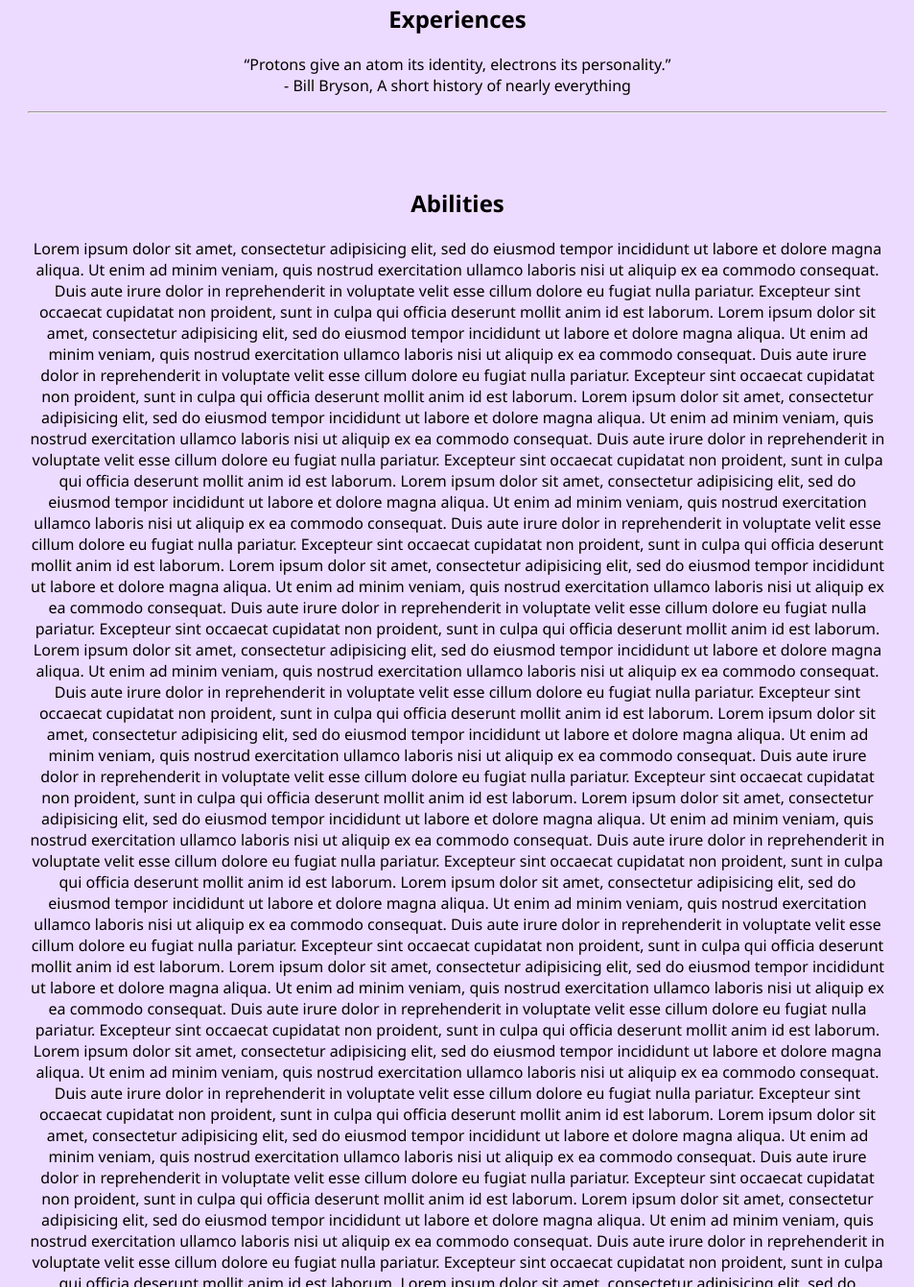
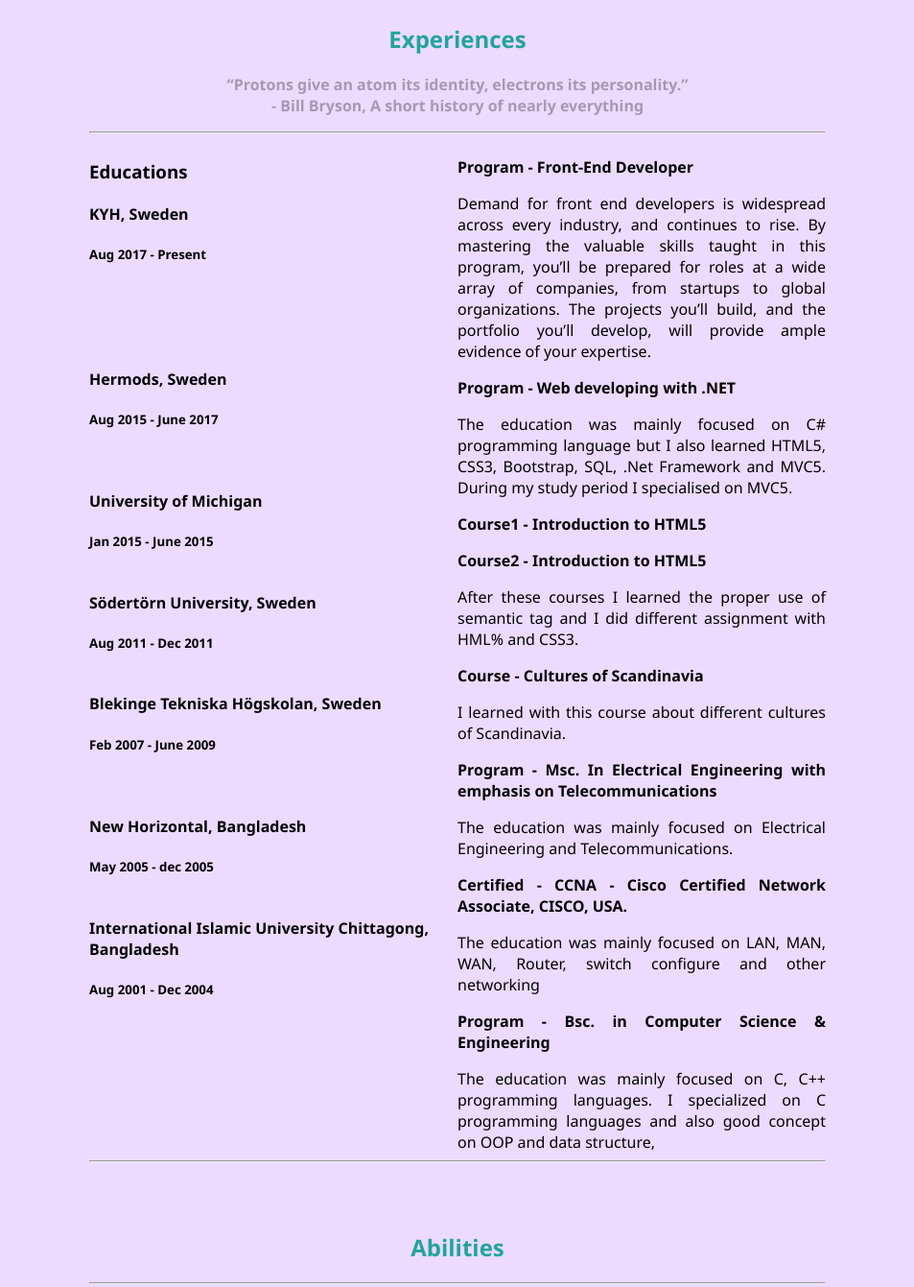
Before and after one commit to masudulhas/semantic-individual-project, a plain HTML site: page index.html in a window 1280 px wide. Shown: the part 1164-2505 px from the top of the page at 96% size, without its empty margins (163-1116 px from the left). Drawn offline with nearby package versions, Linux system fonts and the light colour scheme.

Commit message:
experiences fix

```diff
--- a/css/style.css
+++ b/css/style.css
@@ -3,6 +3,7 @@ body {
     padding: 0;
     background-color: #ecdbff;
     font-family: "Segoe UI";
+    overflow-x: hidden;
 }
 
 nav {
@@ -32,6 +33,9 @@ ul li a {
     text-decoration: none;
 }
 
+.nav .fa{
+  padding-right: 5px;
+}
 .toggle {
     width: 100vw;
     padding: 10px 20px;
@@ -49,7 +53,7 @@ img{
   margin-top: 60px;
 }
 .container{
-  width: 70vw;
+  width: 60vw;
   margin: 0px auto;
   /* position: relative; */
   text-align: center;
@@ -62,14 +66,24 @@ img{
     left: 50%;
     transform: translate(-50%, -50%);
 }
-
+.intro h2{
+  color: #22A39F;
+}
+.lead{
+  opacity: 0.3;
+}
 .left{
   width: 50%;
+  text-align: justify;
   float: left;
+}
+#center{
+  text-align: center;
 }
 .right{
   width: 50%;
   float: right;
+  text-align: justify;
 }
 section#experiences {
       display: inline-block;
--- a/index.html
+++ b/index.html
@@ -8,6 +8,7 @@
     <link href="https://maxcdn.bootstrapcdn.com/font-awesome/4.7.0/css/font-awesome.min.css" rel="stylesheet">
     <title>Masudul Hasan - Front End Developer - Interactive Resume</title>
     <link href="css/style.css" rel="stylesheet" />
+    <link rel="icon" type="image/png" href="images/m.png">
   </head>
 
   <body id="home">
@@ -16,17 +17,17 @@
       <a href="javascript:void(0);"><i class="fa fa-bars menu" aria-hidden="true"></i></a>
       </div>
       <ul class="nav">
-        <li><a href="#home">Home</a></li>
-        <li><a href="#profile">Profile</a></li>
-        <li><a href="#experiences">Experiences</a></li>
-        <li><a href="#abilities">Abilities</a></li>
-        <li><a href="#projects">Projects</a></li>
-        <li><a href="#contact">Contact</a></li>
+        <li><a href="#home"><i class="fa fa-home" aria-hidden="true"></i>Home</a></li>
+        <li><a href="#profile"><i class="fa fa-user" aria-hidden="true"></i>Profile</a></li>
+        <li><a href="#experiences"><i class="fa fa-battery-three-quarters" aria-hidden="true"></i>Experiences</a></li>
+        <li><a href="#abilities"><i class="fa fa-star" aria-hidden="true"></i><i class="fa fa-star-half-o" aria-hidden="true">Abilities</i></a></li>
+        <li><a href="#projects"><i class="fa fa-laptop" aria-hidden="true"></i>Projects</a></li>
+        <li><a href="#contact"><i class="fa fa-address-card" aria-hidden="true"></i>Contact</a></li>
       </ul>
     </nav>
+
     <img src="images/myPicture.jpg" alt="image"/>
     <main class="container">
-
       <article class="centered">
         <h1>Masudul Hasan</h1>
   		  <p class="">Interactive resume</p>
@@ -36,15 +37,14 @@
       <section id="profile" class="intro">
         <br><br>
         <h2 class="tagline">Profile</h2>
-      <p class="lead">I'm a creative front-end developer</p>
+        <p class="lead"><strong>I'm a creative front-end developer</strong></p>
         <hr>
         <aside class="left">
           <h3>About me</h3>
           <p>I am an allround web developer. I am a junior programmer with good knowledge of front-end techniques. I love structure and order and I also stand for quality. I love spending time on fixing little details and optimizing web apps. Also I like working in a team, you'll learn faster and much more. As the saying goes: 'two heads are better than one'.		</p>
-
         </aside>
 
-      <aside class="right">
+        <aside class="right" id="center">
           <h3>Details</h3>
     			<p>
     			<strong>Name:</strong><br />
@@ -54,50 +54,136 @@
     			<strong>Location:</strong><br />
     			Klapperstensvagen 8, stockholm, Sweden
     			</p>
-
           <a href="https://twitter.com/masud33bd"  data-show-count="false" data-size="large" data-show-screen-name="false"><button type="button" class="btn btn-primary"><i class="fa fa-twitter" aria-hidden="true"></i>Follow</button></a>
-
         </aside>
       </section>
 
       <section id="experiences" class="intro">
         <br><br>
         <h2 class="tagline">Experiences</h2>
-      <p class="lead">&ldquo;Protons give an atom its identity, electrons its personality.&rdquo;<br />- Bill Bryson, A short history of nearly everything
-		  </p>
-      <hr />
+        <p class="lead"><strong>&ldquo;Protons give an atom its identity, electrons its personality.&rdquo;<br />- Bill Bryson, A short history of nearly everything</strong></p>
+        <hr>
+        <aside class="left">
+          <h3>Educations</h3>
+          <h4>KYH, Sweden</h4>
+          <h5>Aug 2017				-
+				      Present </h5>
+        </aside>
 
+        <aside class="right">
+          <p><strong>Program - Front-End Developer</strong></p>
+          <span>Demand for front end developers is widespread across every industry, and continues to rise. By mastering the valuable skills taught in this program, you’ll be prepared for roles at a wide array of companies, from startups to global organizations. The projects you’ll build, and the portfolio you’ll develop, will provide ample evidence of your expertise.</span>
+        </aside>
+
+        <aside class="left">
+          <br><br><br>
+          <h4>Hermods, Sweden</h4>
+          <h5>Aug 2015				-
+				      June 2017 </h5>
+        </aside>
+
+        <aside class="right">
+          <p><strong>Program - Web developing with .NET</strong></p>
+          <span>The education was mainly focused on C# programming language but I also learned HTML5, CSS3, Bootstrap, SQL, .Net Framework and MVC5. During my study period I specialised on MVC5.</span>
+        </aside>
+
+        <aside class="left">
+          <br>
+          <h4>University of Michigan </h4>
+          <h5>Jan 2015				-
+				      June 2015 </h5>
+        </aside>
+
+        <aside class="right">
+          <p><strong>Course1 - Introduction to HTML5</strong></p>
+          <p><strong>Course2 - Introduction to HTML5</strong></p>
+          <span>After these courses I learned the proper use of semantic tag and I did different assignment with HML% and CSS3. </span>
+        </aside>
+
+        <aside class="left">
+          <h4>Södertörn University, Sweden</h4>
+          <h5>Aug 2011				-
+				      Dec 2011 </h5>
+        </aside>
+
+        <aside class="right">
+          <p><strong>Course - Cultures of Scandinavia</strong></p>
+          <span>I learned with this course about different cultures of Scandinavia.  </span>
+        </aside>
+
+        <aside class="left">
+          <h4>Blekinge Tekniska Högskolan, Sweden</h4>
+          <h5>Feb 2007				-
+				      June 2009 </h5>
+        </aside>
+
+        <aside class="right">
+          <p><strong>Program - Msc. In Electrical Engineering with emphasis on Telecommunications</strong></p>
+          <span>The education was mainly focused on Electrical Engineering and Telecommunications.</span>
+        </aside>
+
+        <aside class="left">
+          <br>
+          <h4>New Horizontal, Bangladesh </h4>
+          <h5>May 2005				-
+				      dec 2005 </h5>
+        </aside>
+
+        <aside class="right">
+          <p><strong>Certified - CCNA - Cisco Certified Network Associate, CISCO, USA.</strong></p>
+          <span>The education was mainly focused on LAN, MAN, WAN, Router, switch configure and other networking</span>
+        </aside>
+
+        <aside class="left">
+          <h4>International Islamic University Chittagong,<br> Bangladesh</h4>
+          <h5>Aug 2001				-
+				      Dec 2004 </h5>
+        </aside>
+
+        <aside class="right">
+          <p><strong>Program - Bsc. in Computer Science & Engineering</strong></p>
+          <span>The education was mainly focused on C, C++ programming languages. I specialized on C programming languages and also good concept on OOP and data structure,</span>
+        </aside>
       </section>
+      <hr>
 
       <section id="abilities" class="intro">
         <br><br>
         <h2 class="tagline">Abilities</h2>
-      Lorem ipsum dolor sit amet, consectetur adipisicing elit, sed do eiusmod tempor incididunt ut labore et dolore magna aliqua. Ut enim ad minim veniam, quis nostrud exercitation ullamco laboris nisi ut aliquip ex ea commodo consequat. Duis aute irure dolor in reprehenderit in voluptate velit esse cillum dolore eu fugiat nulla pariatur. Excepteur sint occaecat cupidatat non proident, sunt in culpa qui officia deserunt mollit anim id est laborum.
-            Lorem ipsum dolor sit amet, consectetur adipisicing elit, sed do eiusmod tempor incididunt ut labore et dolore magna aliqua. Ut enim ad minim veniam, quis nostrud exercitation ullamco laboris nisi ut aliquip ex ea commodo consequat. Duis aute irure dolor in reprehenderit in voluptate velit esse cillum dolore eu fugiat nulla pariatur. Excepteur sint occaecat cupidatat non proident, sunt in culpa qui officia deserunt mollit anim id est laborum.
-            Lorem ipsum dolor sit amet, consectetur adipisicing elit, sed do eiusmod tempor incididunt ut labore et dolore magna aliqua. Ut enim ad minim veniam, quis nostrud exercitation ullamco laboris nisi ut aliquip ex ea commodo consequat. Duis aute irure dolor in reprehenderit in voluptate velit esse cillum dolore eu fugiat nulla pariatur. Excepteur sint occaecat cupidatat non proident, sunt in culpa qui officia deserunt mollit anim id est laborum.
-                  Lorem ipsum dolor sit amet, consectetur adipisicing elit, sed do eiusmod tempor incididunt ut labore et dolore magna aliqua. Ut enim ad minim veniam, quis nostrud exercitation ullamco laboris nisi ut aliquip ex ea commodo consequat. Duis aute irure dolor in reprehenderit in voluptate velit esse cillum dolore eu fugiat nulla pariatur. Excepteur sint occaecat cupidatat non proident, sunt in culpa qui officia deserunt mollit anim id est laborum.
-                  Lorem ipsum dolor sit amet, consectetur adipisicing elit, sed do eiusmod tempor incididunt ut labore et dolore magna aliqua. Ut enim ad minim veniam, quis nostrud exercitation ullamco laboris nisi ut aliquip ex ea commodo consequat. Duis aute irure dolor in reprehenderit in voluptate velit esse cillum dolore eu fugiat nulla pariatur. Excepteur sint occaecat cupidatat non proident, sunt in culpa qui officia deserunt mollit anim id est laborum.
-                        Lorem ipsum dolor sit amet, consectetur adipisicing elit, sed do eiusmod tempor incididunt ut labore et dolore magna aliqua. Ut enim ad minim veniam, quis nostrud exercitation ullamco laboris nisi ut aliquip ex ea commodo consequat. Duis aute irure dolor in reprehenderit in voluptate velit esse cillum dolore eu fugiat nulla pariatur. Excepteur sint occaecat cupidatat non proident, sunt in culpa qui officia deserunt mollit anim id est laborum.
-                        Lorem ipsum dolor sit amet, consectetur adipisicing elit, sed do eiusmod tempor incididunt ut labore et dolore magna aliqua. Ut enim ad minim veniam, quis nostrud exercitation ullamco laboris nisi ut aliquip ex ea commodo consequat. Duis aute irure dolor in reprehenderit in voluptate velit esse cillum dolore eu fugiat nulla pariatur. Excepteur sint occaecat cupidatat non proident, sunt in culpa qui officia deserunt mollit anim id est laborum.
-                              Lorem ipsum dolor sit amet, consectetur adipisicing elit, sed do eiusmod tempor incididunt ut labore et dolore magna aliqua. Ut enim ad minim veniam, quis nostrud exercitation ullamco laboris nisi ut aliquip ex ea commodo consequat. Duis aute irure dolor in reprehenderit in voluptate velit esse cillum dolore eu fugiat nulla pariatur. Excepteur sint occaecat cupidatat non proident, sunt in culpa qui officia deserunt mollit anim id est laborum.
-                              Lorem ipsum dolor sit amet, consectetur adipisicing elit, sed do eiusmod tempor incididunt ut labore et dolore magna aliqua. Ut enim ad minim veniam, quis nostrud exercitation ullamco laboris nisi ut aliquip ex ea commodo consequat. Duis aute irure dolor in reprehenderit in voluptate velit esse cillum dolore eu fugiat nulla pariatur. Excepteur sint occaecat cupidatat non proident, sunt in culpa qui officia deserunt mollit anim id est laborum.
-                                    Lorem ipsum dolor sit amet, consectetur adipisicing elit, sed do eiusmod tempor incididunt ut labore et dolore magna aliqua. Ut enim ad minim veniam, quis nostrud exercitation ullamco laboris nisi ut aliquip ex ea commodo consequat. Duis aute irure dolor in reprehenderit in voluptate velit esse cillum dolore eu fugiat nulla pariatur. Excepteur sint occaecat cupidatat non proident, sunt in culpa qui officia deserunt mollit anim id est laborum.
-                                    Lorem ipsum dolor sit amet, consectetur adipisicing elit, sed do eiusmod tempor incididunt ut labore et dolore magna aliqua. Ut enim ad minim veniam, quis nostrud exercitation ullamco laboris nisi ut aliquip ex ea commodo consequat. Duis aute irure dolor in reprehenderit in voluptate velit esse cillum dolore eu fugiat nulla pariatur. Excepteur sint occaecat cupidatat non proident, sunt in culpa qui officia deserunt mollit anim id est laborum.
-                                          Lorem ipsum dolor sit amet, consectetur adipisicing elit, sed do eiusmod tempor incididunt ut labore et dolore magna aliqua. Ut enim ad minim veniam, quis nostrud exercitation ullamco laboris nisi ut aliquip ex ea commodo consequat. Duis aute irure dolor in reprehenderit in voluptate velit esse cillum dolore eu fugiat nulla pariatur. Excepteur sint occaecat cupidatat non proident, sunt in culpa qui officia deserunt mollit anim id est laborum.
-                                          Lorem ipsum dolor sit amet, consectetur adipisicing elit, sed do eiusmod tempor incididunt ut labore et dolore magna aliqua. Ut enim ad minim veniam, quis nostrud exercitation ullamco laboris nisi ut aliquip ex ea commodo consequat. Duis aute irure dolor in reprehenderit in voluptate velit esse cillum dolore eu fugiat nulla pariatur. Excepteur sint occaecat cupidatat non proident, sunt in culpa qui officia deserunt mollit anim id est laborum.
-                                                Lorem ipsum dolor sit amet, consectetur adipisicing elit, sed do eiusmod tempor incididunt ut labore et dolore magna aliqua. Ut enim ad minim veniam, quis nostrud exercitation ullamco laboris nisi ut aliquip ex ea commodo consequat. Duis aute irure dolor in reprehenderit in voluptate velit esse cillum dolore eu fugiat nulla pariatur. Excepteur sint occaecat cupidatat non proident, sunt in culpa qui officia deserunt mollit anim id est laborum.
+        <p></p>
+        <hr>
+        <aside class="left">
 
-      Lorem ipsum dolor sit amet, consectetur adipisicing elit, sed do eiusmod tempor incididunt ut labore et dolore magna aliqua. Ut enim ad minim veniam, quis nostrud exercitation ullamco laboris nisi ut aliquip ex ea commodo consequat. Duis aute irure dolor in reprehenderit in voluptate velit esse cillum dolore eu fugiat nulla pariatur. Excepteur sint occaecat cupidatat non proident, sunt in culpa qui officia deserunt mollit anim id est laborum.
+        </aside>
+        <aside class="right">
+
+        </aside>
       </section>
 
       <section id="projects" class="intro">
         <br><br>
         <h2 class="tagline">Projects</h2>
+        <p></p>
+        <hr>
+        <aside class="left">
+
+        </aside>
+        <aside class="right">
+
+        </aside>
       </section>
 
       <section id="contact" class="intro">
         <br><br>
         <h2 class="tagline">Contact</h2>
+        <p></p>
+        <hr>
+        <aside class="left">
+
+        </aside>
+        <aside class="right">
+
+        </aside>
       </section>
 
     </main>
```
Also changed, not shown: images/m.png (added). Lines whose indentation alone changed are shown as unchanged.
